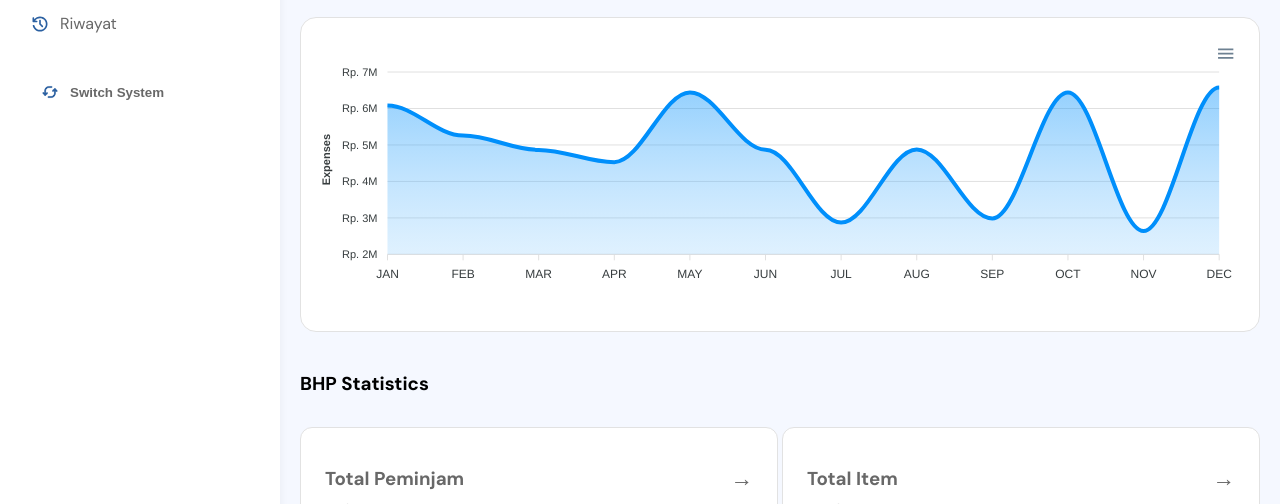
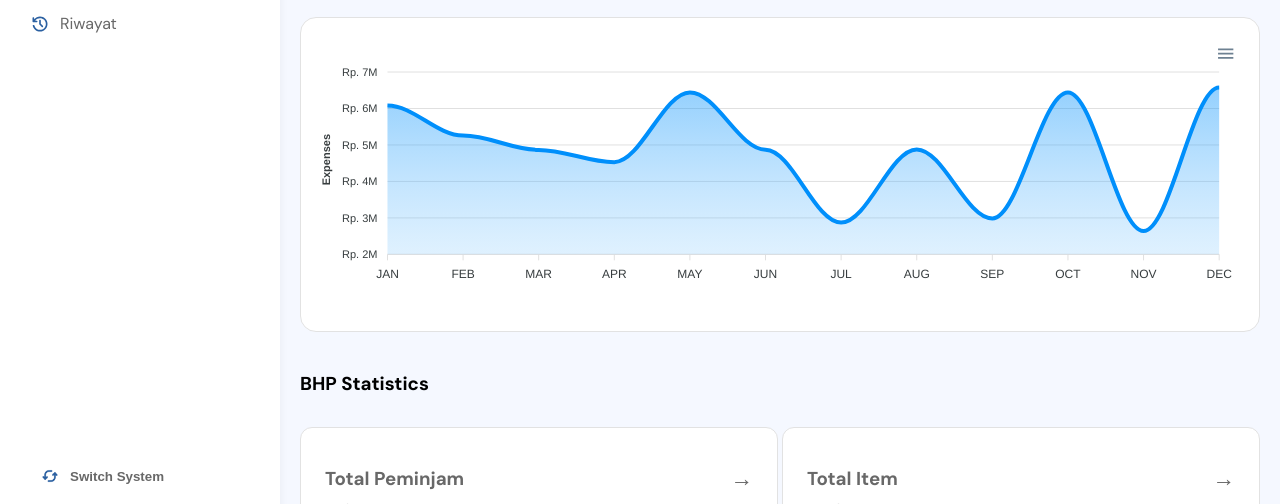
Before and after one commit to zynexe/SMKN10_InventorySystem_Frontend, a React (Vite) app: page /bhp-home in a window 1280 px wide. Shown: the part 258-762 px from the top of the page. Built offline with nearby package versions, Linux system fonts and the light colour scheme; no server answers; sample sign-in values are in the browser's storage.

Commit message:
Added div with flex grow for SidebarBHP

```diff
--- a/src/Layout/SidebarBHP.jsx
+++ b/src/Layout/SidebarBHP.jsx
@@ -6,7 +6,7 @@ import assetIcon from '../assets/asset.png';
 import kodeRekeningIcon from '../assets/kode-rekening.png';
 import RiwayatIcon from '../assets/riwayat.svg';
 import switchIcon from '../assets/switch.png';
-import '../CSS/Asset.css';
+
 
 function Sidebar() {
     const navigate = useNavigate();
@@ -84,6 +84,7 @@ function Sidebar() {
                     </li>
 
                 </ul>
+                <div style={{ flexGrow: 1 }}></div>
                 <div className="switch-system">
                     <button onClick={() => { navigate("/choose-system"); toggleSidebar(); }}>
                         <img src={switchIcon} alt="Switch System" className="icon" />
--- a/src/Pages/BHP/BHPHome.css
+++ b/src/Pages/BHP/BHPHome.css
@@ -62,8 +62,9 @@
   }
 
   .switch-system {
-    margin-top: auto; /* Push to bottom of sidebar */
+    margin-top: auto;
     padding: 10px;
+    display: flex;
   }
 
 
```
